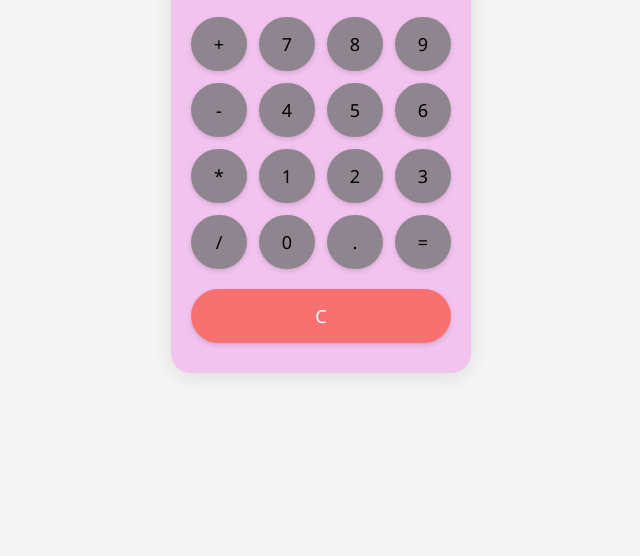
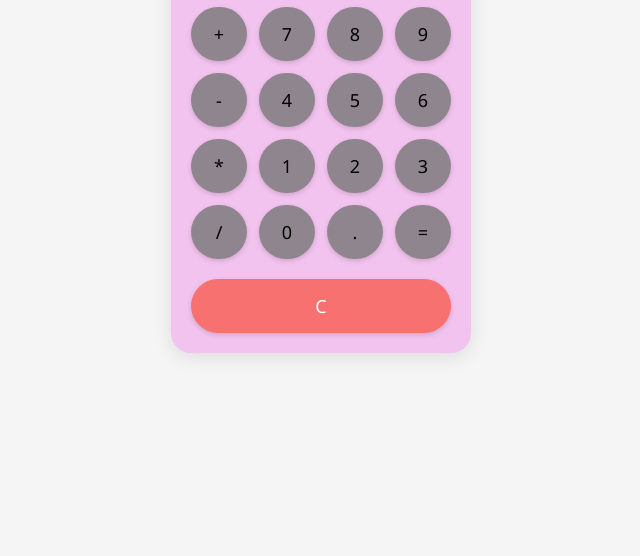
Before and after one commit to syednehajafferyy/calculator, a plain HTML site: page index.html in a window 1280 px wide. Shown: the part 244-800 px from the top of the page, without its empty margins (319-959 px from the left). Drawn offline with Linux system fonts and the light colour scheme.

Commit message:
Update index.html

```diff
--- a/index.html
+++ b/index.html
@@ -22,7 +22,7 @@
 
     .calculator-container {
       background-color: #f3c3ef;
-      padding: 30px 20px;
+      padding: 20px 20px;
       border-radius: 20px;
       box-shadow: 0 4px 20px rgba(0, 0, 0, 0.1);
       text-align: center;
```
